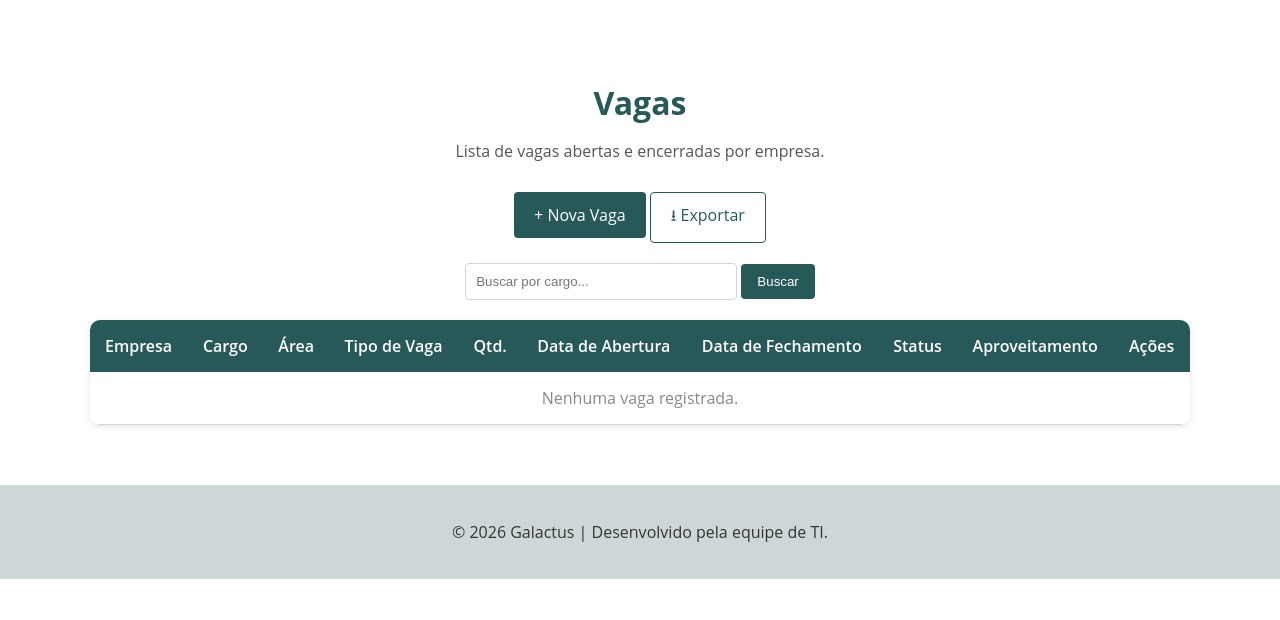
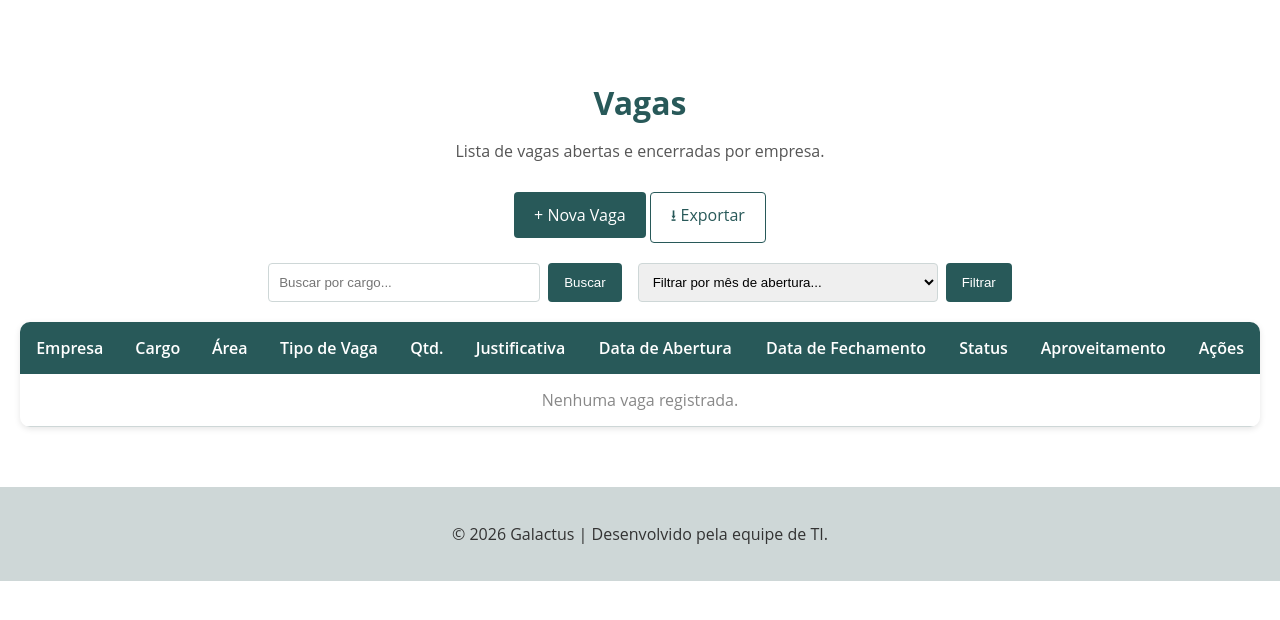
Before and after one commit to Lucasrc22/HR-Analytics, a Django app: page /vagas/ in a window 1280 px wide. Shown: the part 50-670 px from the top of the page. Run offline with Django 5.2, Linux system fonts and the light colour scheme; the visitor is signed in with stand-in values (Sample User, id 1); data that the repository does not hold is empty.

Commit message:
foi feito o ajuste da view de vagas para filtrar data de abertura da vaga, justificativa também

```diff
--- a/cat/admin.py
+++ b/cat/admin.py
@@ -4,6 +4,6 @@ from .models import CAT
 
 @admin.register(CAT)
 class CATAdmin(admin.ModelAdmin):
-    list_display = ["id", "nom_empresa", "matricula", "nom_funcionario", "setor", "acidente", "dat_afast_func_acidte"]
+    list_display = ["id", "nom_empresa", "nom_funcionario", "setor", "acidente", "dat_afast_func_acidte"]
     list_filter = ["nom_empresa", "setor", "dat_afast_func_acidte"]
-    search_fields = ["nom_funcionario", "matricula", "nom_empresa", "setor"]
+    search_fields = ["nom_funcionario", "nom_empresa", "setor"]
--- a/cat/forms.py
+++ b/cat/forms.py
@@ -1,5 +1,51 @@
 import django.forms as forms
-from cat.models import CAT
+from decouple import config
+from django.db import connection
+from django.utils.html import format_html, format_html_join
+from .models import CAT
+
+_SQL_FUNCIONARIOS_ATIVOS_FALLBACK = (
+    "SELECT nome FROM ("
+    "SELECT DISTINCT CAST(UPPER(func.nom_pessoa_fisic) AS VARCHAR2(200)) AS nome "
+    "FROM hcm.funcionario func "
+    "WHERE func.dat_desligto_func IS NULL "
+    "AND func.idi_tip_func NOT IN (7, 2) "
+    "AND func.nom_pessoa_fisic IS NOT NULL "
+    "UNION "
+    "SELECT DISTINCT CAST(UPPER(pj.nome_funcionario) AS VARCHAR2(200)) AS nome "
+    "FROM pbi.pj_rh_prestador pj "
+    "WHERE pj.data_demissao IS NULL "
+    "AND pj.nome_funcionario IS NOT NULL"
+    ") ORDER BY nome"
+)
+
+SQL_FUNCIONARIOS_ATIVOS = config(
+    "SQL_FUNCIONARIOS_ATIVOS", default=_SQL_FUNCIONARIOS_ATIVOS_FALLBACK
+)
+
+def listar_funcionarios():
+    with connection.cursor() as cursor:
+        cursor.execute(SQL_FUNCIONARIOS_ATIVOS)
+        return [row[0] for row in cursor.fetchall()]
+
+
+class DataListInput(forms.TextInput):
+
+    def __init__(self, data_list, list_id, attrs=None):
+        super().__init__(attrs)
+        self.data_list = data_list
+        self.list_id = list_id
+        self.attrs.setdefault("list", list_id)
+        self.attrs.setdefault("autocomplete", "off")
+
+    def render(self, name, value, attrs=None, renderer=None):
+        text_input = super().render(name, value, attrs, renderer)
+        options = format_html_join(
+            "", "<option value=\"{}\">", ((item,) for item in self.data_list)
+        )
+        datalist = format_html('<datalist id="{}">{}</datalist>', self.list_id, options)
+        return format_html("{}{}", text_input, datalist)
+
 
 
 class CATForm(forms.ModelForm):
@@ -11,3 +57,16 @@ class CATForm(forms.ModelForm):
                 attrs={"type": "date"}, format="%Y-%m-%d"
             ),
         }
+
+    def __init__(self, *args, **kwargs):
+        super().__init__(*args, **kwargs)
+        nomes = listar_funcionarios()
+        self.fields["nom_funcionario"] = forms.CharField(
+            label="Funcionário",
+            max_length=100,
+            widget=DataListInput(
+                data_list=nomes,
+                list_id="funcionarios-list",
+                attrs = {"placeholder": "Digite o nome do funcionário"},
+            ),
+        )
--- a/cat/models.py
+++ b/cat/models.py
@@ -13,7 +13,6 @@ class CAT(models.Model):
     ]
 
     nom_empresa = models.CharField("Nome da empresa", max_length=40, default="", choices=EMPRESA)
-    matricula = models.IntegerField("Matrícula", default=0)
     nom_funcionario = models.CharField("Nome do funcionário", max_length=60, default="")
     setor = models.CharField("Setor", max_length=60, default="")
     acidente = models.CharField("Acidente", max_length=100, default="")
--- a/cat/templates/cat.html
+++ b/cat/templates/cat.html
@@ -145,7 +145,6 @@
       <thead>
         <tr>
           <th>Empresa</th>
-          <th>Matrícula</th>
           <th>Funcionário</th>
           <th>Setor</th>
           <th>Acidente</th>
@@ -157,7 +156,6 @@
         {% for cat in cats %}
           <tr class="row-accent">
             <td>{{ cat.nom_empresa }}</td>
-            <td>{{ cat.matricula }}</td>
             <td>{{ cat.nom_funcionario }}</td>
             <td>{{ cat.setor }}</td>
             <td>{{ cat.acidente }}</td>
--- a/cat/templates/cat_detail.html
+++ b/cat/templates/cat_detail.html
@@ -72,7 +72,6 @@
   <div class="card">
     <h2>{{ cat.nom_funcionario }}</h2>
     <p><strong>Empresa:</strong> {{ cat.nom_empresa }}</p>
-    <p><strong>Matrícula:</strong> {{ cat.matricula }}</p>
     <p><strong>Setor:</strong> {{ cat.setor }}</p>
     <p><strong>Acidente:</strong> {{ cat.acidente }}</p>
     <p><strong>Data do Acidente:</strong> {% if cat.dat_afast_func_acidte %}{{ cat.dat_afast_func_acidte|date:"d/m/Y" }}{% else %}—{% endif %}</p>
--- a/cat/views.py
+++ b/cat/views.py
@@ -62,7 +62,6 @@ class CATDeleteView(LoginRequiredMixin, PermissionRequiredMixin, DeleteView):
 # Colunas exportadas: campo do model -> cabeçalho amigável no Excel.
 EXPORT_COLUNAS = {
     "nom_empresa": "Nome da empresa",
-    "matricula": "Matrícula",
     "nom_funcionario": "Nome do funcionário",
     "setor": "Setor",
     "acidente": "Acidente",
--- a/treinamento/templates/new_treinamento.html
+++ b/treinamento/templates/new_treinamento.html
@@ -27,7 +27,7 @@
     .form-container input,
     .form-container select,
     .form-container textarea {
-      margin-bottom: 15px;
+      margin-bottom: 20px;
       padding: 10px;
       border: 1px solid #CED7D7;
       border-radius: 4px;
--- a/treinamento/templates/treinamento.html
+++ b/treinamento/templates/treinamento.html
@@ -5,7 +5,7 @@
 {% block content %}
   <style>
     .container {
-      max-width: 1100px;
+      max-width: 1400px;
       margin: 40px auto;
       padding: 20px;
     }
@@ -71,7 +71,7 @@
 
     .table thead th {
       padding: 15px;
-      text-align: left;
+      text-align: center;
       font-weight: 600;
     }
 
@@ -85,6 +85,8 @@
 
     .table tbody td {
       padding: 15px;
+      text-align: center;
+      vertical-align: middle;
     }
 
     .table .row-accent {
--- a/vagas/forms.py
+++ b/vagas/forms.py
@@ -1,5 +1,50 @@
 import django.forms as forms
+from decouple import config
+from django.db import connection
+from django.utils.html import format_html, format_html_join
 from vagas.models import Vagas
+
+_SQL_FUNCIONARIOS_ATIVOS_FALLBACK = (
+    "SELECT nome FROM ("
+    "SELECT DISTINCT CAST(UPPER(func.nom_pessoa_fisic) AS VARCHAR2(200)) AS nome "
+    "FROM hcm.funcionario func "
+    "WHERE func.dat_desligto_func IS NULL "
+    "AND func.idi_tip_func NOT IN (7, 2) "
+    "AND func.nom_pessoa_fisic IS NOT NULL "
+    "UNION "
+    "SELECT DISTINCT CAST(UPPER(pj.nome_funcionario) AS VARCHAR2(200)) AS nome "
+    "FROM pbi.pj_rh_prestador pj "
+    "WHERE pj.data_demissao IS NULL "
+    "AND pj.nome_funcionario IS NOT NULL"
+    ") ORDER BY nome"
+)
+
+SQL_FUNCIONARIOS_ATIVOS = config(
+    "SQL_FUNCIONARIOS_ATIVOS", default=_SQL_FUNCIONARIOS_ATIVOS_FALLBACK
+)
+
+def listar_funcionarios():
+    with connection.cursor() as cursor:
+        cursor.execute(SQL_FUNCIONARIOS_ATIVOS)
+        return [row[0] for row in cursor.fetchall()]
+
+
+class DataListInput(forms.TextInput):
+
+    def __init__(self, data_list, list_id, attrs=None):
+        super().__init__(attrs)
+        self.data_list = data_list
+        self.list_id = list_id
+        self.attrs.setdefault("list", list_id)
+        self.attrs.setdefault("autocomplete", "off")
+
+    def render(self, name, value, attrs=None, renderer=None):
+        text_input = super().render(name, value, attrs, renderer)
+        options = format_html_join(
+            "", "<option value=\"{}\">", ((item,) for item in self.data_list)
+        )
+        datalist = format_html('<datalist id="{}">{}</datalist>', self.list_id, options)
+        return format_html("{}{}", text_input, datalist)
 
 
 class VagasForm(forms.ModelForm):
@@ -17,3 +62,16 @@ class VagasForm(forms.ModelForm):
                 attrs={"type": "date"}, format="%Y-%m-%d"
             ),
         }
+
+    def __init__(self, *args, **kwargs):
+            super().__init__(*args, **kwargs)
+            nomes = listar_funcionarios()
+            self.fields["nom_funcionario"] = forms.CharField(
+                label="Funcionário",
+                max_length=100,
+                widget=DataListInput(
+                    data_list=nomes,
+                    list_id="funcionarios-list",
+                    attrs = {"placeholder": "Digite o nome do funcionário"},
+                ),
+            )
--- a/vagas/templates/vagas.html
+++ b/vagas/templates/vagas.html
@@ -5,7 +5,7 @@
 {% block content %}
   <style>
     .container {
-      max-width: 1100px;
+      max-width: 1400px;
       margin: 40px auto;
       padding: 20px;
     }
@@ -71,7 +71,7 @@
 
     .table thead th {
       padding: 15px;
-      text-align: left;
+      text-align: center;
       font-weight: 600;
     }
 
@@ -85,6 +85,8 @@
 
     .table tbody td {
       padding: 15px;
+      text-align: center;
+      vertical-align: middle;
     }
 
     .table .row-accent {
@@ -126,15 +128,29 @@
       color: #888;
     }
 
-    .search-form {
+    .search-bar {
+      display: flex;
+      flex-wrap: wrap;
+      justify-content: center;
+      gap: 16px;
       margin-bottom: 20px;
     }
 
-    .search-form input[type="text"] {
+    .search-form {
+      display: flex;
+      gap: 8px;
+    }
+
+    .search-form input[type="text"],
+    .search-form select {
       padding: 10px;
       border: 1px solid #CED7D7;
       border-radius: 4px;
       width: 250px;
+    }
+
+    .search-form select[name="mes"] {
+      width: 300px;
     }
 
     .search-form button {
@@ -154,10 +170,22 @@
     <a href="{% url 'new_vagas' %}" class="btn-create">+ Nova Vaga</a>
     <a href="{% url 'vagas_export' %}" class="btn-export">⭳ Exportar</a>
 
-    <form method="get" class="search-form">
-      <input type="text" name="search" placeholder="Buscar por cargo..." value="{{ request.GET.search|default:'' }}">
-      <button type="submit">Buscar</button>
-    </form>
+    <div class="search-bar">
+      <form method="get" class="search-form">
+        <input type="text" name="search" placeholder="Buscar por cargo..." value="{{ request.GET.search|default:'' }}">
+        <button type="submit">Buscar</button>
+      </form>
+
+      <form method="get" class="search-form">
+        <select name="mes">
+          <option value="">Filtrar por mês de abertura...</option>
+          {% for mes in meses %}
+            <option value="{{ mes }}" {% if request.GET.mes == mes %}selected{% endif %}>{{ mes|capfirst }}</option>
+          {% endfor %}
+        </select>
+        <button type="submit">Filtrar</button>
+      </form>
+    </div>
 
     <table class="table">
       <thead>
@@ -167,6 +195,7 @@
           <th>Área</th>
           <th>Tipo de Vaga</th>
           <th>Qtd.</th>
+          <th>Justificativa</th>
           <th>Data de Abertura</th>
           <th>Data de Fechamento</th>
           <th>Status</th>
@@ -182,6 +211,7 @@
             <td>{{ vaga.area }}</td>
             <td>{{ vaga.tipo_vaga }}</td>
             <td>{{ vaga.quantidade }}</td>
+            <td>{{ vaga.justificativa }}</td>
             <td>{{ vaga.data_abertura|date:"d/m/Y" }}</td>
             <td>{{ vaga.data_fechamento|date:"d/m/Y" }}</td>
             <td>
@@ -200,7 +230,7 @@
           </tr>
         {% empty %}
           <tr>
-            <td colspan="10" class="empty">Nenhuma vaga registrada.</td>
+            <td colspan="11" class="empty">Nenhuma vaga registrada.</td>
           </tr>
         {% endfor %}
       </tbody>
--- a/vagas/views.py
+++ b/vagas/views.py
@@ -13,6 +13,22 @@ from .models import Vagas
 from .forms import VagasForm
 
 
+MESES = {
+    "janeiro": 1,
+    "fevereiro": 2,
+    "março": 3,
+    "abril": 4,
+    "maio": 5,
+    "junho": 6,
+    "julho": 7,
+    "agosto": 8,
+    "setembro": 9,
+    "outubro": 10,
+    "novembro": 11,
+    "dezembro": 12,
+}
+
+
 class VagasListView(LoginRequiredMixin, PermissionRequiredMixin, ListView):
     model = Vagas
     template_name = "vagas.html"
@@ -24,7 +40,16 @@ class VagasListView(LoginRequiredMixin, PermissionRequiredMixin, ListView):
         search = self.request.GET.get("search")
         if search:
             queryset = queryset.filter(cargo__icontains=search)
+
+        mes = self.request.GET.get("mes", "").strip().lower()
+        if mes in MESES:
+            queryset = queryset.filter(data_abertura__month=MESES[mes])
         return queryset
+
+    def get_context_data(self, **kwargs):
+        context = super().get_context_data(**kwargs)
+        context["meses"] = list(MESES.keys())
+        return context
 
 
 class VagasDetailView(LoginRequiredMixin, PermissionRequiredMixin, DetailView):
@@ -59,7 +84,6 @@ class VagasDeleteView(LoginRequiredMixin, PermissionRequiredMixin, DeleteView):
     permission_required = "vagas.delete_vagas"
 
 
-# Colunas exportadas: campo do model -> cabeçalho amigável no Excel.
 EXPORT_COLUNAS = {
     "empresa": "Empresa",
     "sigiloso": "Sigiloso",
@@ -81,7 +105,6 @@ EXPORT_COLUNAS = {
 
 
 def buscar_dados_vagas():
-    """Gera um .xlsx com toda a base de vagas no MEDIA_ROOT e devolve o nome do arquivo."""
     queryset = Vagas.objects.all().order_by("empresa", "cargo")
     df = pd.DataFrame(list(queryset.values(*EXPORT_COLUNAS.keys())))
     df = df.reindex(columns=list(EXPORT_COLUNAS.keys()))
```
Also changed, not shown: cat/migrations/0005_remove_cat_matricula.py (added).
